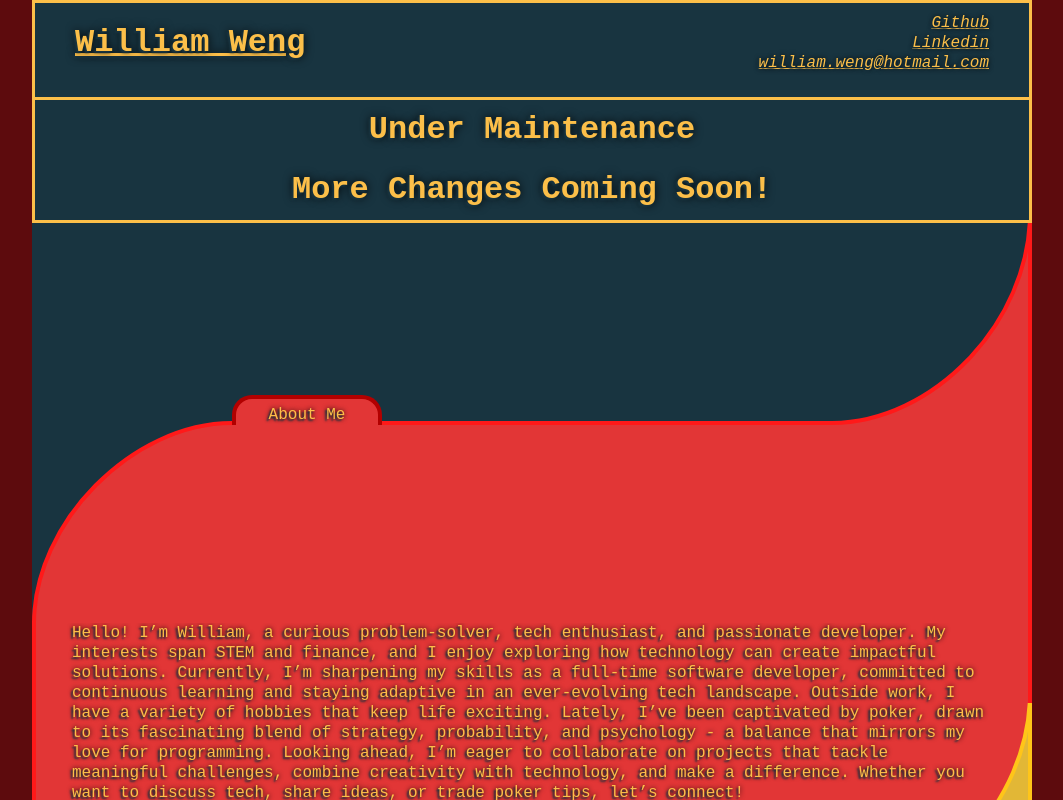
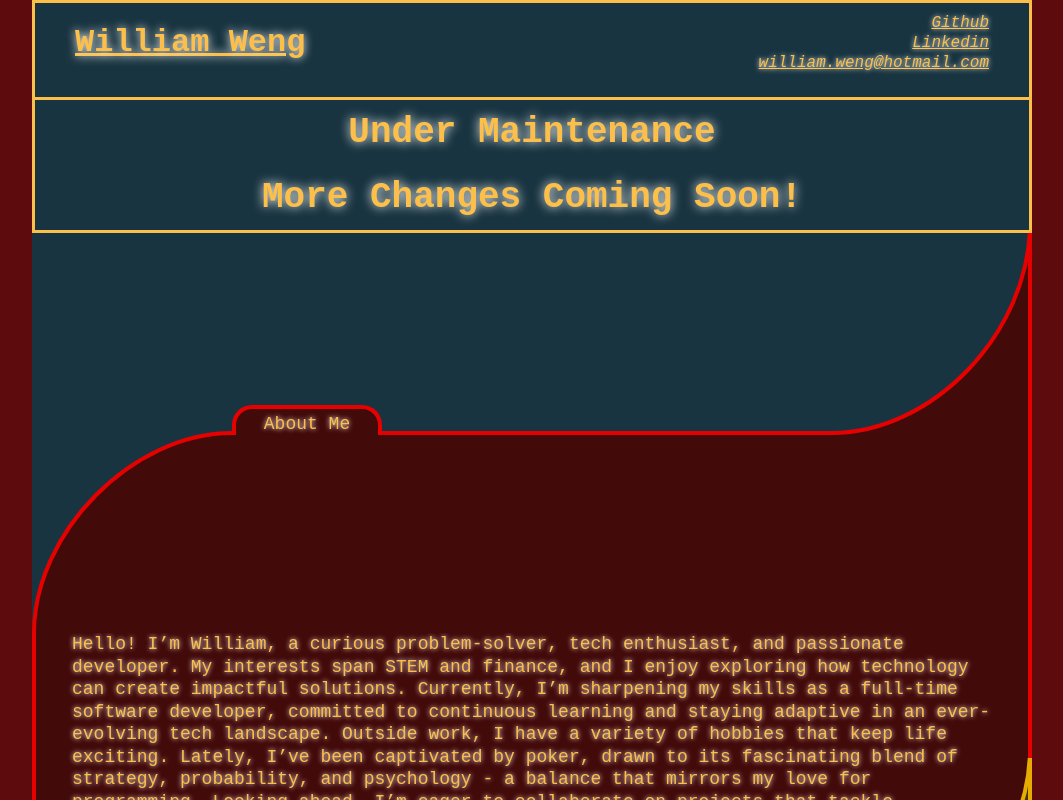
Before and after one commit to will-weng/will-weng.github.io, a React (Create React App) app: page / in a window 1280 px wide. Shown: the whole page, without its empty margins (108-1171 px from the left). Built offline with nearby package versions, Linux system fonts and the light colour scheme; the HTML template or start-up script is replaced by a standard one.

Commit message:
reduce saturation of colours

```diff
--- a/src/App.tsx
+++ b/src/App.tsx
@@ -5,6 +5,7 @@ import GlobalStyles from './styles/Global';
 import theme from './styles/Theme';
 
 const StyleApp = styled.div`
+    font-size: large;
     background-color: ${({ theme }) => theme.colours.Background};
     height: 100dvh;
     width: 100dvw;
@@ -15,8 +16,8 @@ function App() {
     return (
         <ThemeProvider theme={theme}>
             <GlobalStyles />
+            <Header />
             <StyleApp>
-                <Header />
                 <Content />
             </StyleApp>
         </ThemeProvider>
--- a/src/components/Folder/FolderHeader.tsx
+++ b/src/components/Folder/FolderHeader.tsx
@@ -1,4 +1,4 @@
-import { saturate } from "polished";
+import { lighten, saturate } from "polished";
 import styled from "styled-components";
 import FolderHeaderTab from "./FolderHeaderTab";
 
@@ -39,7 +39,7 @@ function FolderHeader(prop: FolderHeaderProp) {
             <StyledSVG >
                 <path
                     d={pathData}
-                    stroke={saturate(0.6, prop.colour)}
+                    stroke={lighten(0.3, saturate(0.6, prop.colour))}
                     strokeWidth={4}
                     fill={prop.colour}
                     strokeLinecap="round"
--- a/src/components/Folder/FolderHeaderTab.tsx
+++ b/src/components/Folder/FolderHeaderTab.tsx
@@ -1,4 +1,4 @@
-import { darken, saturate } from "polished";
+import { lighten, saturate } from "polished";
 import styled from "styled-components";
 import { FolderHeaderProp } from "./FolderHeader";
 
@@ -21,7 +21,7 @@ const StyledFolderHeaderTab = styled.div<{ $colour: string, $borderColour: strin
 `
 
 function FolderHeaderTab(prop: FolderHeaderProp) {
-    const borderColour = darken(0.2, saturate(0.6, prop.colour));
+    const borderColour = lighten(0.3, saturate(0.5, prop.colour));
 
     return (
         <StyledFolderHeaderTab $colour={prop.colour} $borderColour={borderColour}>
--- a/src/components/Folder/Folders.tsx
+++ b/src/components/Folder/Folders.tsx
@@ -8,7 +8,7 @@ const StyledFolder = styled.div`
 
 function getColor(index: number, total: number) {
     const hue = (index * 360 / total) % 360;
-    return `hsl(${hue}, 75%, 55%)`;
+    return `hsl(${hue}, 75%, 15%)`;
 }
 
 function Folders() {
--- a/src/styles/Global.ts
+++ b/src/styles/Global.ts
@@ -9,9 +9,7 @@ const GlobalStyles = createGlobalStyle`
         margin: 0;
         font-family: ${({ theme }) => theme.font.text};
         color: ${({ theme }) => theme.colours.Text};
-        text-shadow:
-            -2px 2px 2px ${({ theme }) => theme.colours.Main},
-            0 0 0.3em black;
+        text-shadow: 0 0 0.3em white;
     }
 
     /*
```
